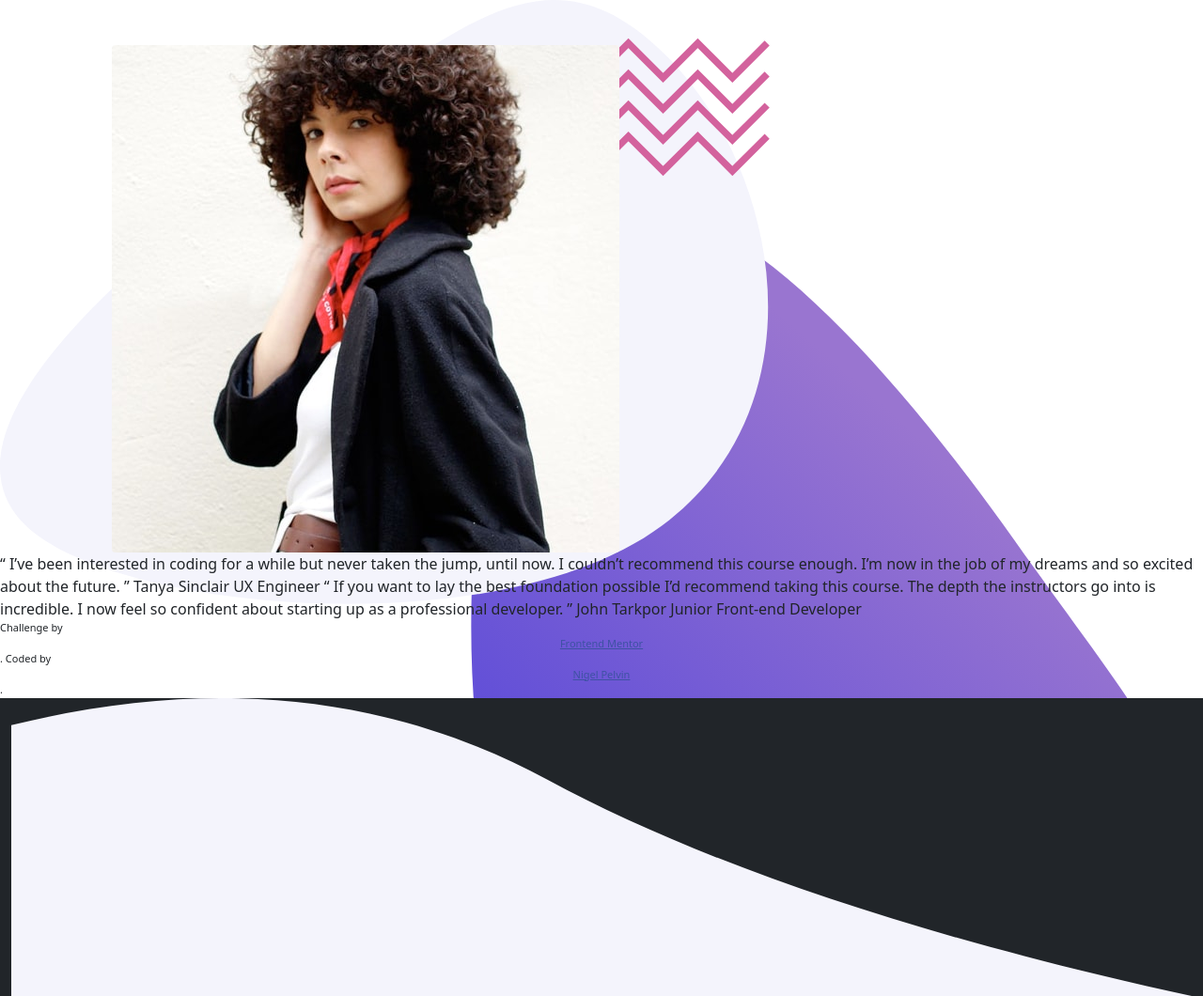
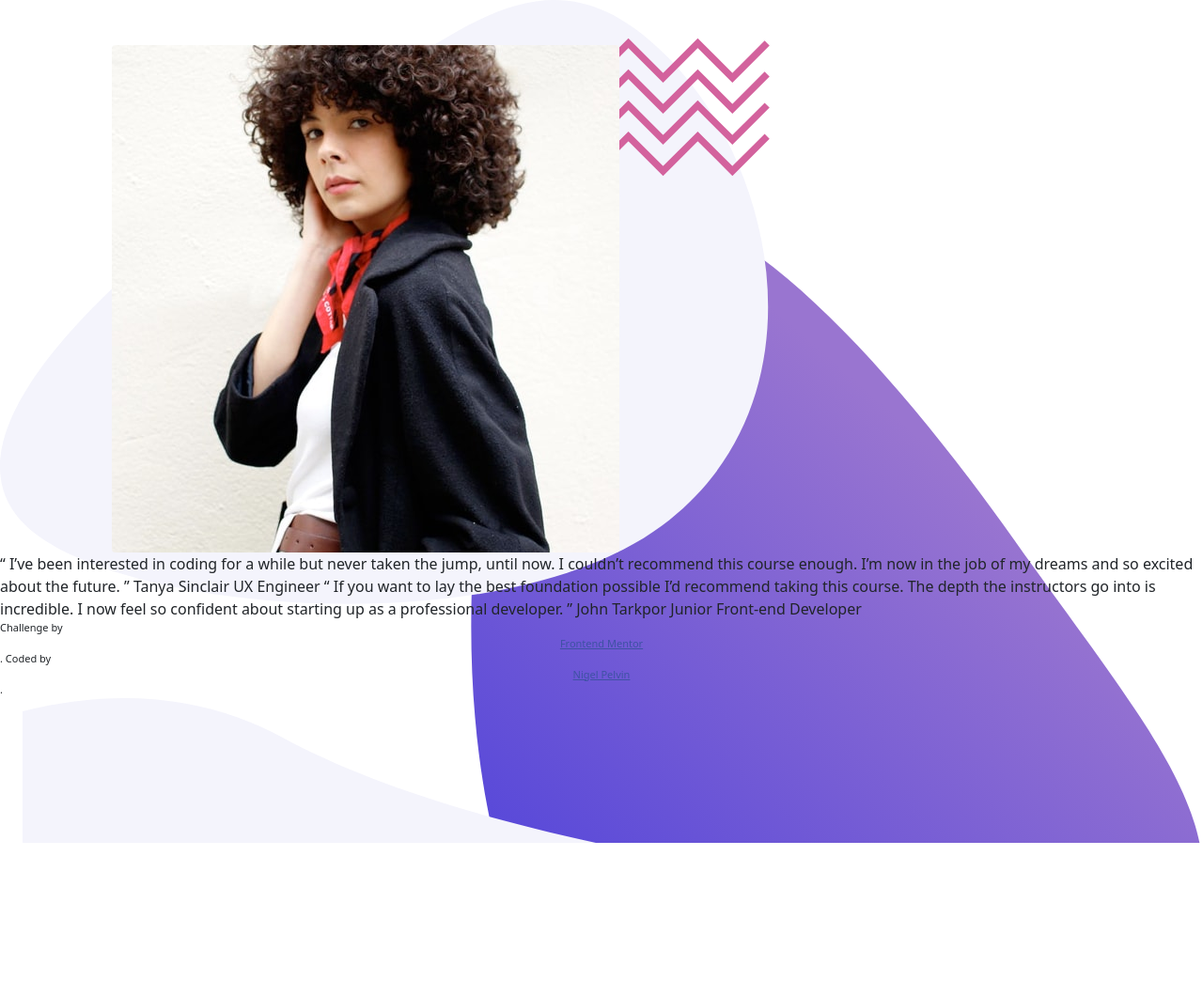
Before and after one commit to nPelvin/Coding-bootcamp-testimonials-slider, a plain HTML site: page index.html in a window 1280 px wide. Shown: the whole page at 94% size. After the commit the page ends 897 px from the top, so only its background shows below. Drawn offline with nearby package versions, Linux system fonts and the light colour scheme.

Commit message:
fixed footer bg colour
fixed footer bg colour

```diff
--- a/index.html
+++ b/index.html
@@ -54,7 +54,7 @@
         >. Coded by <a href="http://lovestocode.com">Nigel Pelvin</a>.
       </div>
   </body>
-  <footer class="row bg-dark">
+  <footer class="container-fluid">
     <img src="images/pattern-curve.svg" alt="background curve image" />
   </footer>
 </html>
```
